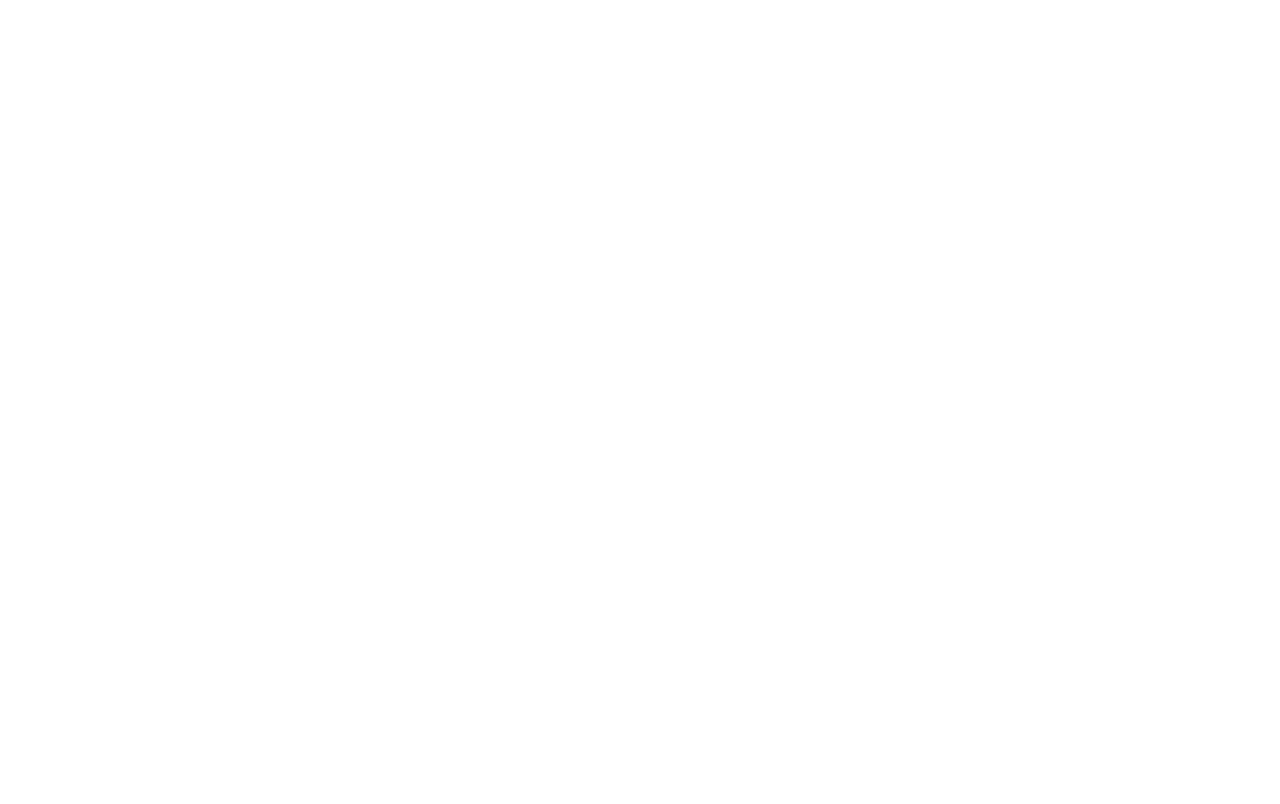
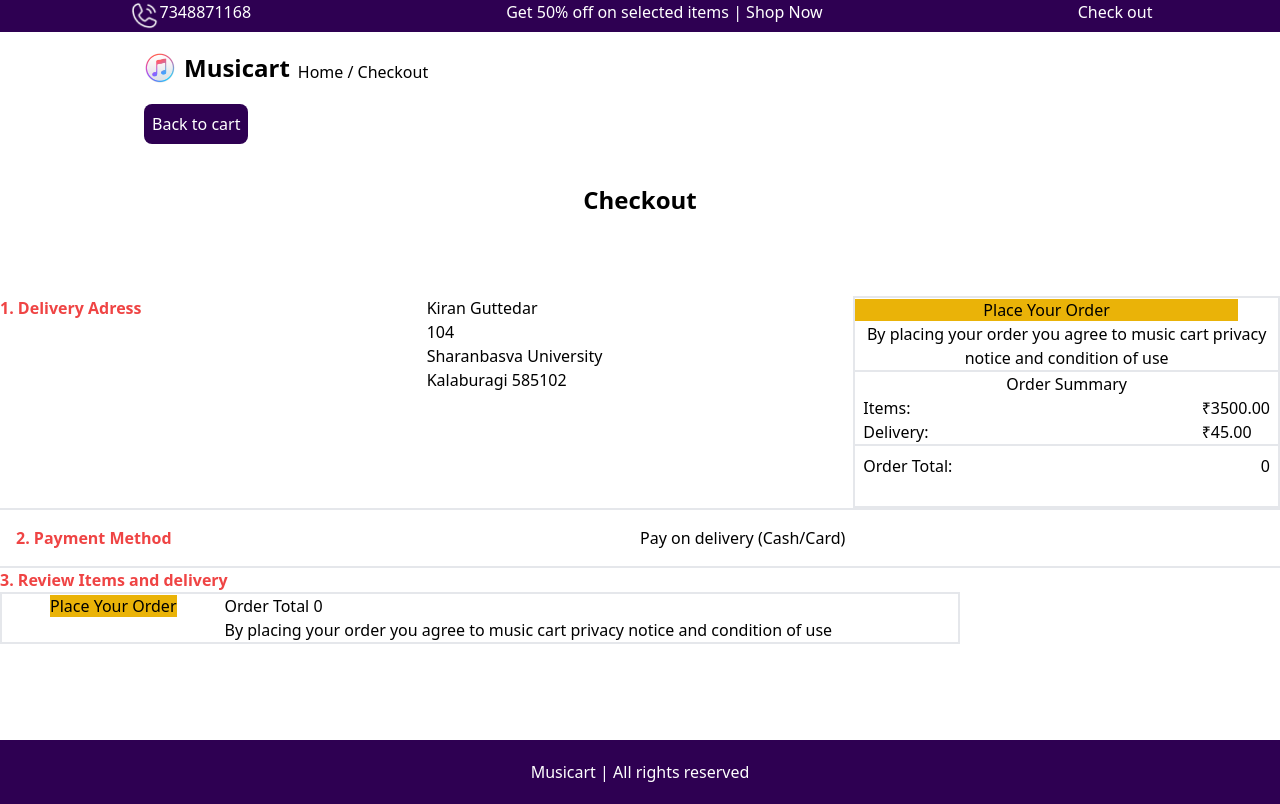
Before and after one commit to Kiran024/cuvette-project-2, a React (Create React App) app: page /checkout in a window 1280 px wide. Before the commit this address had no page. Built offline with nearby package versions, Linux system fonts and the light colour scheme.

Commit message:
sum added

```diff
--- a/src/App.js
+++ b/src/App.js
@@ -8,6 +8,7 @@
 import Succesfully from './mycomponents/Succesfully';
 import Cart from './mycomponents/Cart';
 import PlaceOrder from './mycomponents/PlaceOrder';
+import Checkout from './mycomponents/Checkout';
 
 function App() {
   const [islogin,setLogin] = useState(false)
@@ -25,6 +26,7 @@
       <Route path='/placeorder' element={<PlaceOrder orderdata={orderdata} setOrderdata={setOrderdata}/>}/>
       <Route path='/login' element={<Login islogin={islogin} setLogin={setLogin}/>}/>
       <Route path='/register' element={<Register/>}/>
+      <Route path='/checkout' element={<Checkout orderdata={orderdata} setOrderdata={setOrderdata}/>} />
     </Routes>
    </Router>
 
--- a/src/mycomponents/Cart.js
+++ b/src/mycomponents/Cart.js
@@ -1,43 +1,59 @@
-import React from 'react'
-import phone from './phone.png'
-import { Link } from 'react-router-dom'
-import logo from './image 4.png'
-import head from './headphone-removebg-preview.png'
-import head1 from './image 24.png'
-import head2 from './image 25.png'
-import head3 from './image 26.png'
+import React from "react";
+import phone from "./phone.png";
+import { Link } from "react-router-dom";
+import logo from "./image 4.png";
+import head from "./headphone-removebg-preview.png";
+import head1 from "./image 24.png";
+import head2 from "./image 25.png";
+import head3 from "./image 26.png";
 
 const Cart = () => {
   return (
     <>
-<div className='sm:hidden md:flex justify-around bg-[#2E0052] text-white'>
-                <div className='flex'>
-                    <img src={phone} alt="" className='h-8' />
+      <div className="sm:hidden md:flex justify-around bg-[#2E0052] text-white">
+        <div className="flex">
+          <img src={phone} alt="" className="h-8" />
 
           <p>7348871168</p>
         </div>
         <div>
-                    <p>Get 50% off on selected items  |  Shop Now</p>
+          <p>Get 50% off on selected items | Shop Now</p>
         </div>
         <div>
-                    <Link to='/login'>Login | </Link>
-                    <Link to='/register'>Register </Link>
+          <Link to="/login">Login | </Link>
+          <Link to="/register">Register </Link>
         </div>
       </div>
-            <div className='flex ml-12 mt-5'>
-                <img src={logo} alt="" className='h-8' />
-                <h1 className='text-2xl font-bold pl-2 pr-2'>Musicart</h1>
-                <p className='pt-2'>Home / Sony WH-CH720N</p><br/>
+      <div className="flex ml-12 mt-5">
+        <Link to="/">
+          <img src={logo} alt="" className="h-8" />
+        </Link>{" "}
+        <h1 className="text-2xl font-bold pl-2 pr-2">Musicart</h1>
+        <p className="pt-2">Home / Sony WH-CH720N</p>
+        <br />
       </div>
-            <div className='flex ml-12 mt-8'>
-        <Link to='/'> <button className='bg-[#2E0052] text-white p-2 rounded-lg'>Back to products</button></Link>
+      <div className="flex ml-12 mt-8">
+        <Link to='/'
+           className="bg-[#2E0052] text-white p-2 rounded-lg">
+            Back to products
+        </Link>
       </div>
-        <div className='flex ml-12 mt-9'>
-        <h1 className='font-bold text-2xl'>Sony WH-CH720N, Wireless Over-Ear Active Noise Cancellation Headphones with Mic, up to 50 Hours<br/> Playtime, Multi-Point Connection, App Support, AUX & Voice Assistant Support for Mobile Phones <br/>(Black)</h1>
+      <div className="flex ml-12 mt-9">
+        <h1 className="font-bold text-2xl">
+          Sony WH-CH720N, Wireless Over-Ear Active Noise Cancellation Headphones
+          with Mic, up to 50 Hours
+          <br /> Playtime, Multi-Point Connection, App Support, AUX & Voice
+          Assistant Support for Mobile Phones <br />
+          (Black)
+        </h1>
       </div>
-        <div className='flex justify-between'>
+      <div className="flex justify-between">
         <div>
-                <img src={head} alt="" className='border-solid border-4 border-black p-24 ml-10 rounded-2xl'/>
+          <img
+            src={head}
+            alt=""
+            className="border-solid border-4 border-black p-24 ml-10 rounded-2xl"
+          />
         </div>
         <div>
           <h1>Sony WH-CH720N</h1>
@@ -46,9 +62,18 @@
           <p>About this item</p>
           <ul>
             <li>Sony’s lightest Wireless Noise-cancelling headband ever</li>
-                    <li>Up to 50-hour battery life with quick charging (3 min charge for up to 1 hour playback)</li>
-                    <li>Multi-Point Connection helps to pair with two Bluetooth devices at the same time</li>
-                    <li>Take noise cancelling to the next level with Sony’s Integrated Processor V1,so you fully immerse yourself in the music</li>
+            <li>
+              Up to 50-hour battery life with quick charging (3 min charge for
+              up to 1 hour playback)
+            </li>
+            <li>
+              Multi-Point Connection helps to pair with two Bluetooth devices at
+              the same time
+            </li>
+            <li>
+              Take noise cancelling to the next level with Sony’s Integrated
+              Processor V1,so you fully immerse yourself in the music
+            </li>
             <li>Super comfortable and lightweight design ( 192 Grams )</li>
             <li>High sound quality and well-balanced sound tuning</li>
           </ul>
@@ -57,16 +82,16 @@
         </div>
       </div>
 
-        <div className='flex h-28 m-7'>
-            <img src={head1} alt="" className='p-1'/>
-            <img src={head2} alt="" className='p-1'/>
-            <img src={head3} alt="" className='p-1'/>
+      <div className="flex h-28 m-7">
+        <img src={head1} alt="" className="p-1" />
+        <img src={head2} alt="" className="p-1" />
+        <img src={head3} alt="" className="p-1" />
       </div>
-        <div className='text-center bg-[#2E0052] text-white p-5 mt-36'>
+      <div className="text-center bg-[#2E0052] text-white p-5 mt-36">
         Musicart | All rights reserved
       </div>
     </>
-    )
-}
+  );
+};
 
-export default Cart
+export default Cart;
--- /dev/null
+++ b/src/mycomponents/Checkout.js
@@ -0,0 +1,151 @@
+import React from "react";
+import { Link } from "react-router-dom";
+import phone from "./phone.png";
+import { FaShoppingCart } from "react-icons/fa";
+import logo from "./image 4.png";
+import head from "./headphone-removebg-preview.png";
+import { useState } from "react";
+import { useEffect } from "react";
+
+const Checkout = ({ orderdata, setOrderdata }) => {
+  const [data, setData] = useState([]);
+  const [total,setTotal] = useState(0)
+
+  const handleDelete = (index) => {
+    const updatedOrderData = [...orderdata];
+    updatedOrderData.splice(index, 1);
+    setOrderdata(updatedOrderData)
+
+
+    // setData(updatedOrderData);
+  };
+
+  useEffect(()=>{
+    console.log('jhgj',orderdata)
+    const totalCartPrice = orderdata.reduce((total, product) => total + product.price, 0);
+    setTotal(totalCartPrice)
+
+  },[])
+  return (
+    <>
+      <div className="sm:hidden md:flex justify-around bg-[#2E0052] text-white">
+        <div className="flex">
+          <img src={phone} alt="" className="h-8" />
+          <p>7348871168</p>
+        </div>
+        <div>
+          <p>Get 50% off on selected items | Shop Now</p>
+        </div>
+        <div>
+          <Link to="/placeorder">Check out </Link>
+        </div>
+      </div>
+      <div className="flex ml-36 mt-5">
+        <Link to="/">
+          <img src={logo} alt="" className="h-8" />
+        </Link>
+        <h1 className="text-2xl font-bold pl-2 pr-2">Musicart</h1>
+        <p className="pt-2">Home / Checkout</p>
+      </div>
+      <div className="flex ml-36 mt-5 ">
+        <Link
+          to={"/placeorder"}
+          className="bg-[#2E0052] text-white p-2 rounded-lg"
+        >
+          Back to cart
+        </Link>
+      </div>
+      <div className="flex justify-center mt-10">
+        <h1 className="text-2xl font-bold">Checkout</h1>
+      </div>
+      <div className="grid grid-cols-3 mt-20 border-b-2">
+        <div>
+          <h1 className=" text-red-500 font-bold">1. Delivery Adress</h1>
+        </div>
+        <div>
+          <h1>Kiran Guttedar</h1>
+          <p>104</p>
+          <p>Sharanbasva University</p>
+          <p>Kalaburagi 585102</p>
+        </div>
+        <div className="border-2">
+          <Link
+            to="/succesfull"
+            className="p-full pr-32 pl-32 bg-yellow-500 mt-24"
+          >
+            Place Your Order
+          </Link>
+          <p className="text-center border-b-2">
+            By placing your order you agree to music cart privacy notice and
+            condition of use
+          </p>
+          <h1 className="text-center">Order Summary</h1>
+          <div className="flex justify-between pl-2 pr-2 border-b-2">
+            <div>
+              <p>Items: </p>
+              <p>Delivery: </p>
+            </div>
+            <div>
+              <p>₹3500.00</p>
+              <p>₹45.00</p>
+            </div>
+          </div>
+          <div className="flex justify-between pl-2 pr-2 mb-7 mt-2">
+            <div>Order Total:</div>
+            <div>{total}</div>
+          </div>
+        </div>
+      </div>
+      <div className="grid grid-cols-2 border-b-2 pb-4 p-4">
+        <div>
+          <h1 className="text-red-500 font-bold">2. Payment Method</h1>
+        </div>
+        <div>
+          <h1>Pay on delivery (Cash/Card)</h1>
+        </div>
+      </div>
+
+      <h1 className="text-red-500 font-bold">3. Review Items and delivery</h1>
+
+      {orderdata.map((value, index) => {
+        return (
+          <div key={index}>
+            <div className="grid grid-cols-2 pb-4 p-8">
+              <div></div>
+              <div>
+                <img src={value.image} alt="" className="border-2 h-32" />
+                <h1>{value.name}</h1>
+                <p>{value.color}</p>
+                <p>In Stock</p>
+                <p>Estimated Delivery: </p>
+                <p>Monday - Free Standard Delivery</p>
+              </div>
+            </div>
+          </div>
+        );
+      })}
+
+      <div className="border-2 flex w-3/4">
+        <div>
+          <Link to="/succesfull" className="p-full m-12 bg-yellow-500">
+            Place Your Order
+          </Link>
+        </div>
+
+        <div>
+          <p>Order Total {total}</p>
+
+          <p>
+            By placing your order you agree to music cart privacy notice and
+            condition of use
+          </p>
+        </div>
+      </div>
+      <div className="text-center bg-[#2E0052] text-white p-5 mt-24">
+        Musicart | All rights reserved
+      </div>
+    </>
+  );
+};
+
+export default Checkout;
--- a/src/mycomponents/Home.js
+++ b/src/mycomponents/Home.js
@@ -85,8 +85,10 @@
             }
             </div>
             <div className='flex ml-36 mt-5'>
-                <img src={logo} alt="" className='h-8' />
-                <h1 className='text-2xl font-bold pl-2 pr-2'>Musicart</h1>
+            <Link to='/'>
+        <img src={logo} alt="" className="h-8" />
+        </Link>
+        <h1 className='text-2xl font-bold pl-2 pr-2'>Musicart</h1>
                 <p className='pt-2'>Home</p>
             </div>
             <div className='flex justify-center items-center mt-12'>
@@ -107,7 +109,7 @@
 
             </div>
             <div className='flex justify-center mt-12 '>
-                <input type="text" placeholder='Search Product' className='w-4/5 rounded-full h-12 ' value={searchData} onChange={(e)=>setSearchDate(e.target.value)} />
+                <input type="text" placeholder='Search Product' className='w-4/5 rounded-full h-12 pl-3 border-black  shadow-xl ' value={searchData} onChange={(e)=>setSearchDate(e.target.value)} />
             </div>
             <div className='lg:lg:flex flex-wrap flex justify-center '>
                 <select name="" id="" className='bg-[#D9D9D9] rounded-lg p-1 m-2' value={type} onChange={(e)=>setType(e.target.value)}>
@@ -123,6 +125,7 @@
                     <option value="boat">Boat</option>
                     <option value="sony">Sony</option>
                     <option value="jbl">JBL</option>
+                    <option value="zebronics">Zebronics</option>
                 </select>
                 <select name="" id="" className='bg-[#D9D9D9] rounded-lg p-1 m-2' value={color} onChange={(e)=>setColor(e.target.value)}>
                     <option value="color">Color</option>
@@ -138,9 +141,10 @@
                 </select>
                 <select name="" id="" className='lg:flex flex-wrap  bg-[#D9D9D9] rounded-lg p-1 m-2'>
                     <option value="">Sort by: Featured</option>
-                    <option value="">100$</option>
-                    <option value="">200$</option>
-                    <option value="">300$</option>
+                    <option value="">Price:Lowest</option>
+                    <option value="">Price:Highest</option>
+                    <option value="">Name:(A-Z)</option>
+                    <option value="">Name:(Z-A)</option>
                 </select>
             </div>
 
--- a/src/mycomponents/Login.js
+++ b/src/mycomponents/Login.js
@@ -51,7 +51,9 @@
   return (
     <>
       <div className="flex justify-center m-4">
+      <Link to='/'>
         <img src={logo} alt="" className="h-8" />
+        </Link>
         <h1 className="text-2xl font-bold">Musicart</h1>
       </div>
       <form onSubmit={handleLogin}>
--- a/src/mycomponents/PlaceOrder.js
+++ b/src/mycomponents/PlaceOrder.js
@@ -1,20 +1,32 @@
-import React, { useState } from "react";
+import React, { useEffect, useState } from "react";
 import phone from "./phone.png";
 import { Link } from "react-router-dom";
 import logo from "./image 4.png";
 import { FaShoppingCart } from "react-icons/fa";
 import Succesfully from './Succesfully';
+import { products } from "./data1";
 
 const PlaceOrder = ({ orderdata,setOrderdata }) => {
   const [data, setData] = useState([]);
+  const [total,setTotal] = useState(0)
 
   const handleDelete = (index) => {
     const updatedOrderData = [...orderdata];
     updatedOrderData.splice(index, 1);
     setOrderdata(updatedOrderData)
 
+
     // setData(updatedOrderData);
   };
+
+  useEffect(()=>{
+    console.log('jhgj',orderdata)
+    const totalCartPrice = orderdata.reduce((total, product) => total + product.price, 0);
+    setTotal(totalCartPrice)
+
+  },[])
+
+
 
   return (
     <>
@@ -32,9 +44,18 @@
         </div>
       </div>
       <div className="flex ml-36 mt-5">
+      <Link to='/'>
         <img src={logo} alt="" className="h-8" />
-        <h1 className="text-2xl font-bold pl-2 pr-2">Musicart</h1>
+        </Link>        <h1 className="text-2xl font-bold pl-2 pr-2">Musicart</h1>
         <p className="pt-2">Home / View Cart</p>
+      </div>
+      <div className="flex ml-36 mt-5 ">
+        <Link
+          to='/'
+          className="bg-[#2E0052] text-white p-2 rounded-lg"
+        >
+          Back to products
+        </Link>
       </div>
       <div className="flex justify-center mt-10">
         <FaShoppingCart size={40} />
@@ -50,9 +71,9 @@
                   <img src={value.image} alt="" />
                 </div>
                 <div className="m-8">
-                  <h1>{value.ProductName}</h1>
+                  <h1>{value.name}</h1>
                   <h1>color:{value.color}</h1>
-                  <h1>Stock:{value.stock}</h1>
+                  <h1>Stock:{value.Stock}</h1>
                 </div>
                 <div className="m-8">
                   <h1>
@@ -62,17 +83,26 @@
                   </h1>
                 </div>
                 <div className="m-8">
-                  {/* <h1>
+                  { <h1>
                     Quantity:
                     <br />
-                    {value.Quantity}
-                  </h1> */}
+                    <select fdprocessdid="n6u7m" >
+                      <option value="1">1</option>
+                      <option value="2">2</option>
+                      <option value="3">3</option>
+                      <option value="4">4</option>
+                      <option value="5">5</option>
+                      <option value="6">6</option>
+                      <option value="7">7</option>
+                      <option value="8">8</option>
+                    </select>
+                  </h1> }
                 </div>
                 <div className="m-8">
-                  {/* <h1>
+                  { <h1>
                     Total:
-                    <br />₹ {value.total}
-                  </h1> */}
+                    <br />₹ {value.price}
+                  </h1> }
                 </div>
                 <div>
                   <button
@@ -87,7 +117,8 @@
               </div>
               <div>
                 <div className="mt-10 mr-9 p-6">
-                  {/* <h1>Price Details</h1>
+                  { /*
+                 <h1>Price Details</h1>
                   <h1 className="pt-2">Total MRP:{value.total}</h1>
                   <h1 className="pt-2">Discount on MRP:{value.discount}</h1>
                   <h1 className="pt-2">Convenience Fee:{value.Convenience}</h1> */}
@@ -103,21 +134,22 @@
                   <h1>{value.total}</h1>
                 </div>
               </div>
-              <div className="flex">
-                <div>
-                  <h1>Total Amount</h1>
-                </div>
-                <div>
-                  <h1>{value.totalamount}</h1>
-                </div>
-              </div>
+
             </div>
           </div>
         );
       })}
+      <div className="flex">
+                <div>
+                  <h1>Total Amount: </h1>
+                </div>
+                <div>
+                  <h1>{total}</h1>
+                </div>
+              </div>
 
       <div className="flex justify-end mr-10">
-        <Link to='/succesfull' className="p-4 bg-[yellow] rounded">
+        <Link to='/checkout' className="p-4 bg-[yellow] rounded">
           Place Order
         </Link>
       </div>
@@ -126,3 +158,9 @@
 };
 
 export default PlaceOrder;
+
+/*{
+                 <h1>Price Details</h1>
+                  <h1 className="pt-2">Total MRP:{value.total}</h1>
+                  <h1 className="pt-2">Discount on MRP:{value.discount}</h1>
+                  <h1 className="pt-2">Convenience Fee:{value.Convenience}</h1> }*/
--- a/src/mycomponents/Register.js
+++ b/src/mycomponents/Register.js
@@ -41,8 +41,9 @@
   return (
     <>
        <div className='flex justify-center m-4'>
-        <img src={logo} alt="" className='h-8'/>
-        <h1 className='text-2xl font-bold'>Musicart</h1>
+       <Link to='/'>
+        <img src={logo} alt="" className="h-8" />
+        </Link>        <h1 className='text-2xl font-bold'>Musicart</h1>
     </div>
         <form   onSubmit={handleRegister}>
     <div className='flex justify-center'>
--- a/src/mycomponents/Succesfully.js
+++ b/src/mycomponents/Succesfully.js
@@ -1,13 +1,14 @@
 import React from 'react'
 import logo from './image 4.png'
 import celebrate from './celebrate.png'
-
+import { Link } from 'react-router-dom'
 const Succesfully = () => {
   return (
 <>
 <div className='flex ml-36 mt-5'>
-    <img src={logo} alt="" className='h-8'/>
-        <h1 className='text-2xl font-bold pl-2 pr-2'>Musicart</h1>
+<Link to='/'>
+        <img src={logo} alt="" className="h-8" />
+        </Link>        <h1 className='text-2xl font-bold pl-2 pr-2'>Musicart</h1>
         <p className='pt-2'>Home</p>
         </div>
      <div className=' flex justify-center items-center h-96'>
```
Also changed, not shown: src/mycomponents/data1.js (+21 -20 lines). Lines whose indentation alone changed are shown as unchanged.
